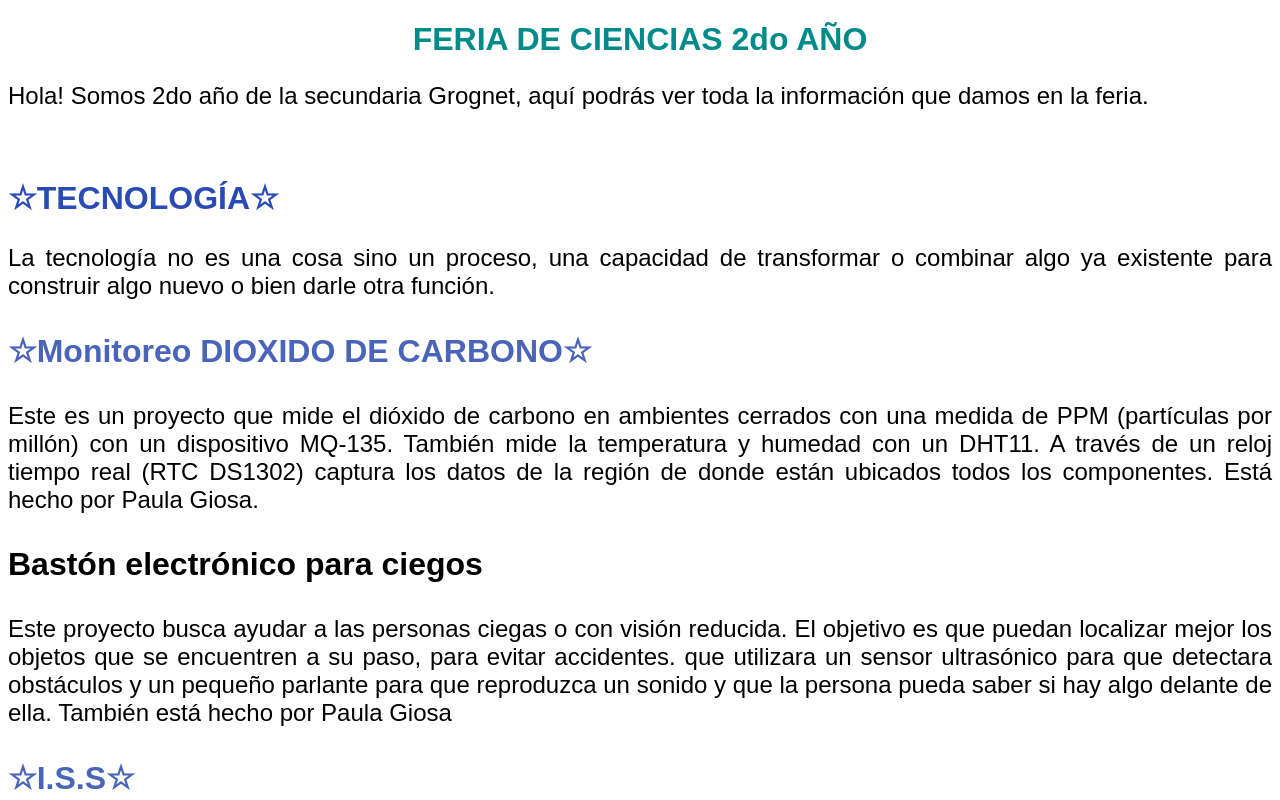
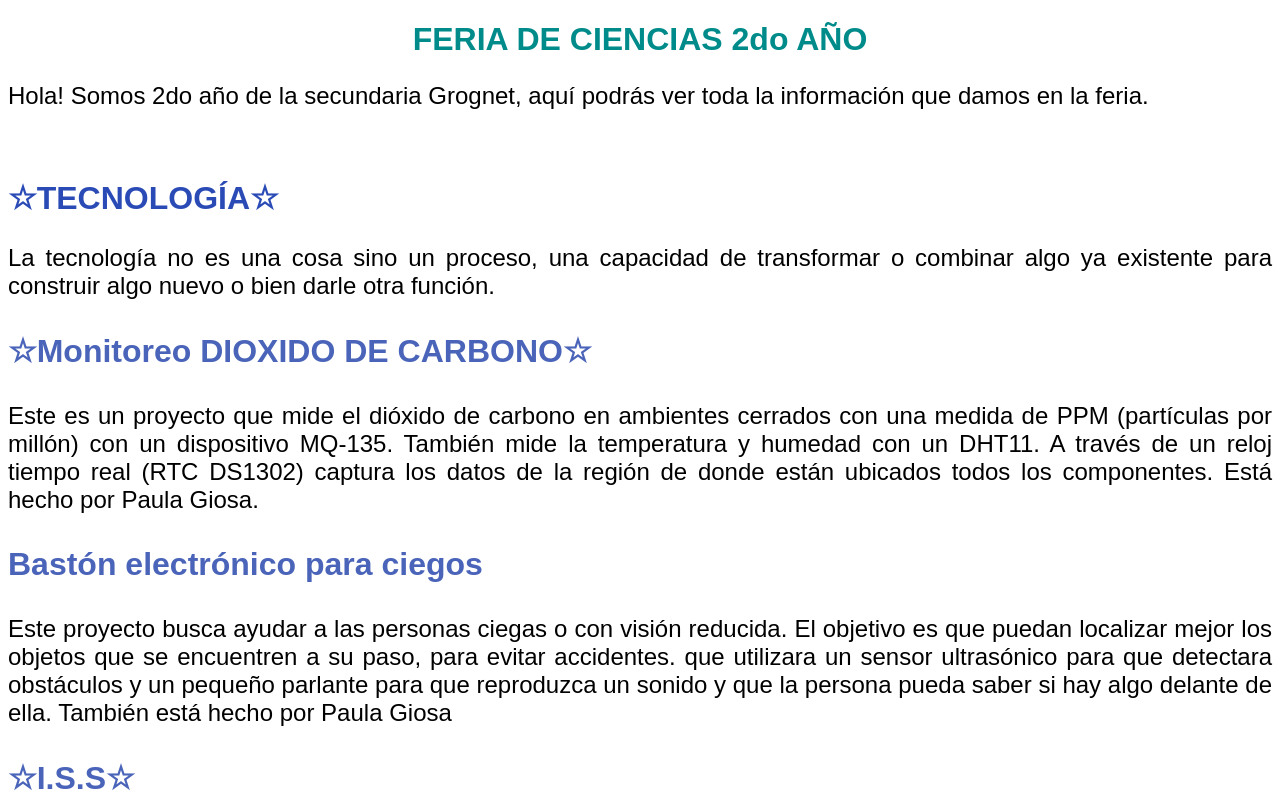
Before and after one commit to PaulaGiosa09/2do.a, a plain HTML site: page index.html in a window 1280 px wide. Shown: the top 800 px of the page. Drawn offline with Linux system fonts and the light colour scheme; files that its build step writes are made by us from their sources; files whose address does not match are found by name.

Commit message:
Add files via upload

```diff
--- a/index.html
+++ b/index.html
@@ -26,7 +26,7 @@
             También mide la temperatura y humedad con un DHT11. A través de un reloj tiempo real (RTC DS1302) captura los datos de la región de donde están ubicados todos
             los componentes. Está hecho por Paula Giosa.</p>
 
-        <h3>Bastón electrónico para ciegos</h3>
+        <h3 style="color:rgb(74, 100, 185)">Bastón electrónico para ciegos</h3>
         <p>Este proyecto busca ayudar a las personas ciegas o con visión reducida. El objetivo es que puedan
             localizar mejor los objetos que se encuentren a su paso, para evitar accidentes. que utilizara un sensor
             ultrasónico para que detectara obstáculos y un pequeño parlante para que reproduzca un sonido y que la
```
